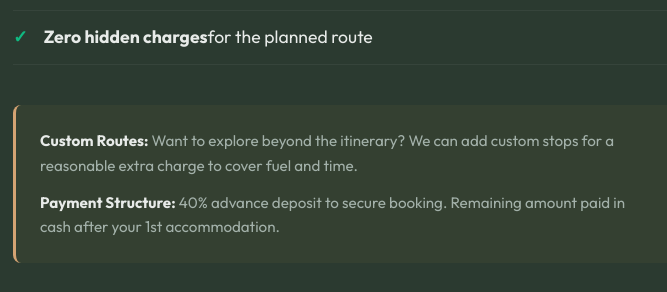
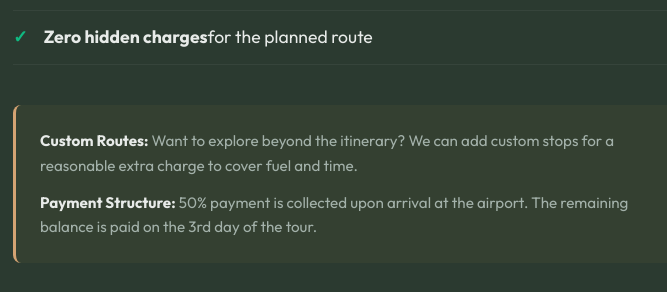
Before and after one commit to Shaanil/Travels, a website: page index.html in a window 1280 px wide. Shown: the part 2736-3028 px from the top of the page, 292-959 px from the left. Drawn offline with Linux system fonts and the light colour scheme; a web font is replaced by a local one.

Commit message:
Add files via upload

```diff
--- a/index.html
+++ b/index.html
@@ -129,13 +129,11 @@
                         <li><span class="check">✓</span> Hassle-free experience: We handle all bookings & logistics</li>
                         <li><span class="check">✓</span> Trusted local connections in every destination</li>
                         <li><span class="check">✓</span> <strong>Zero hidden charges</strong> for the planned route</li>
-                    </ul>
-                    <div class="booking-terms">
-                        <p style="margin-bottom: 0.8rem"><strong>Custom Routes:</strong> Want to explore beyond the
-                            itinerary? We can add custom stops for a reasonable extra charge to cover fuel and time.</p>
-                        <p><strong>Payment Structure:</strong> 40% advance deposit to secure booking. Remaining amount
-                            paid in cash after your 1st accommodation.</p>
-                    </div>
+                    </ul><div class="booking-terms">
+                    <p style="margin-bottom: 0.8rem"><strong>Custom Routes:</strong> Want to explore beyond the
+                        itinerary? We can add custom stops for a reasonable extra charge to cover fuel and time.</p>
+                    <p><strong>Payment Structure:</strong> 50% payment is collected upon arrival at the airport. The remaining balance is paid on the 3rd day of the tour.</p>
+                </div>
                     <a href="#booking" class="btn btn-primary btn-large">Secure Your Dates</a>
                 </div>
             </div>
```
